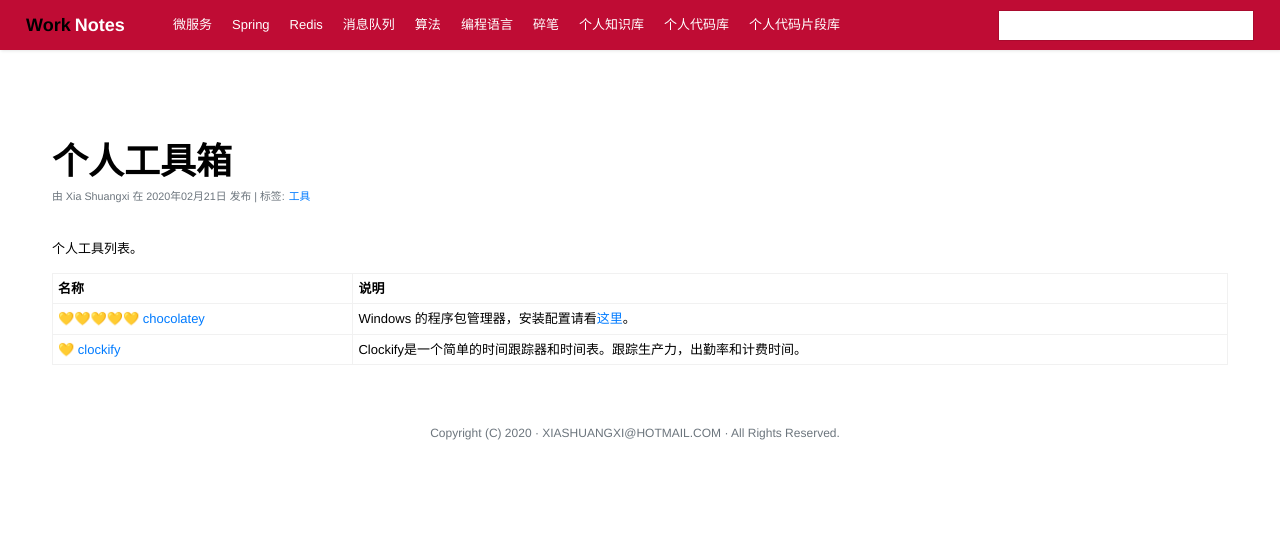
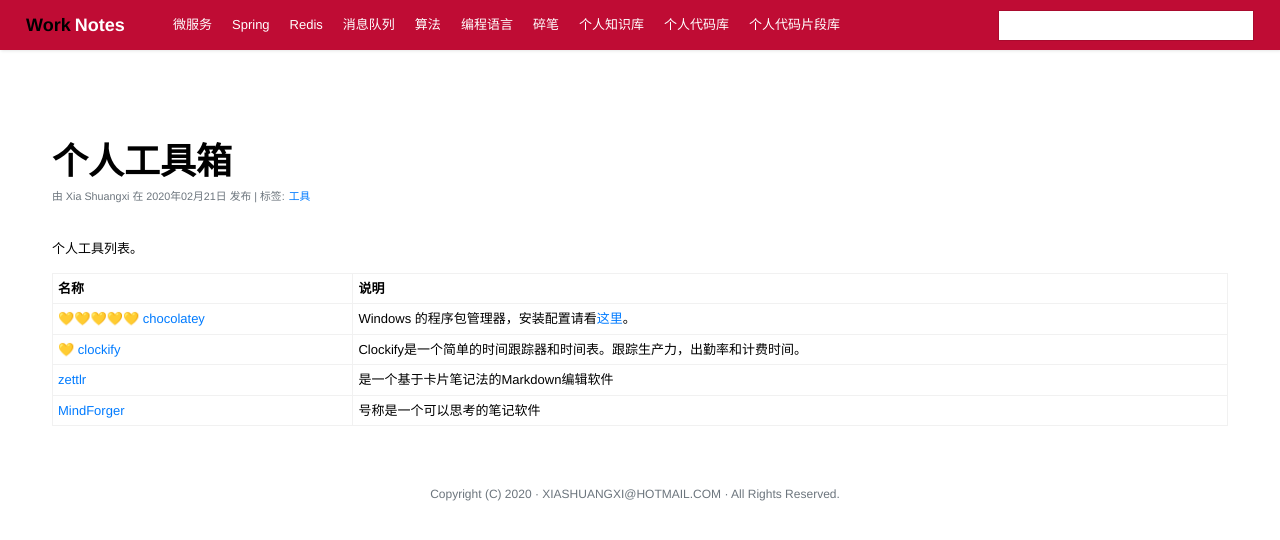
Before and after one commit to xiashuangxi/worknotes, a Jekyll site: the page built from _posts/collect/2020-02-21-个人工具箱.md, in a window 1280 px wide. Shown: the top 540 px of the page. Built offline with Jekyll 4.4.1, drawn with Linux system fonts in a browser that asks for light colours; comment, search, counter and statistics services are not loaded.

Commit message:
Update 2020-02-21-个人工具箱.md

```diff
--- a/_posts/collect/2020-02-21-个人工具箱.md
+++ b/_posts/collect/2020-02-21-个人工具箱.md
@@ -12,3 +12,5 @@ permalink: /Title::title
 |------|------|
 | 💛💛💛💛💛 [chocolatey](https://chocolatey.org/) | Windows 的程序包管理器，安装配置请看[这里](/Title:)。|
 | 💛 [clockify](https://clockify.me/) | Clockify是一个简单的时间跟踪器和时间表。跟踪生产力，出勤率和计费时间。 |
+| [zettlr](https://www.zettlr.com/) | 是一个基于卡片笔记法的Markdown编辑软件 |
+| [MindForger](https://www.mindforger.com/)| 号称是一个可以思考的笔记软件 |
```
